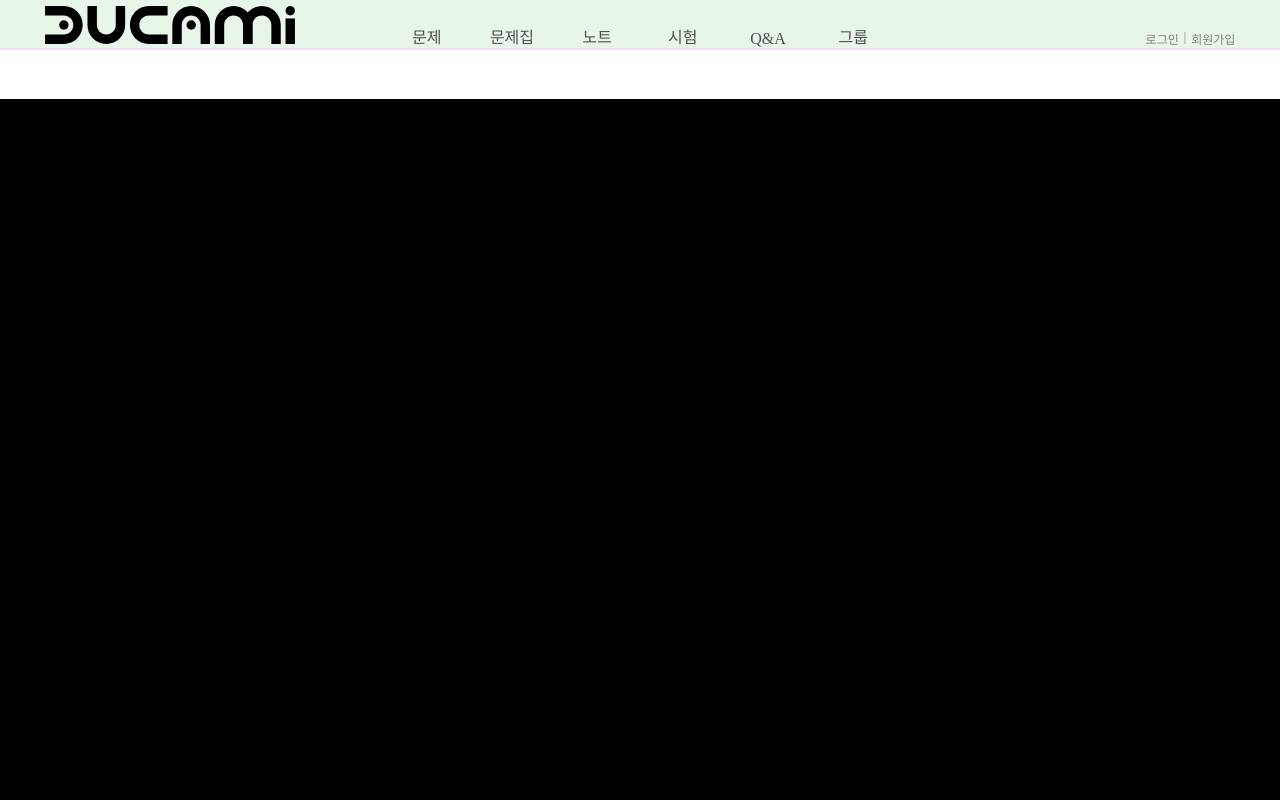
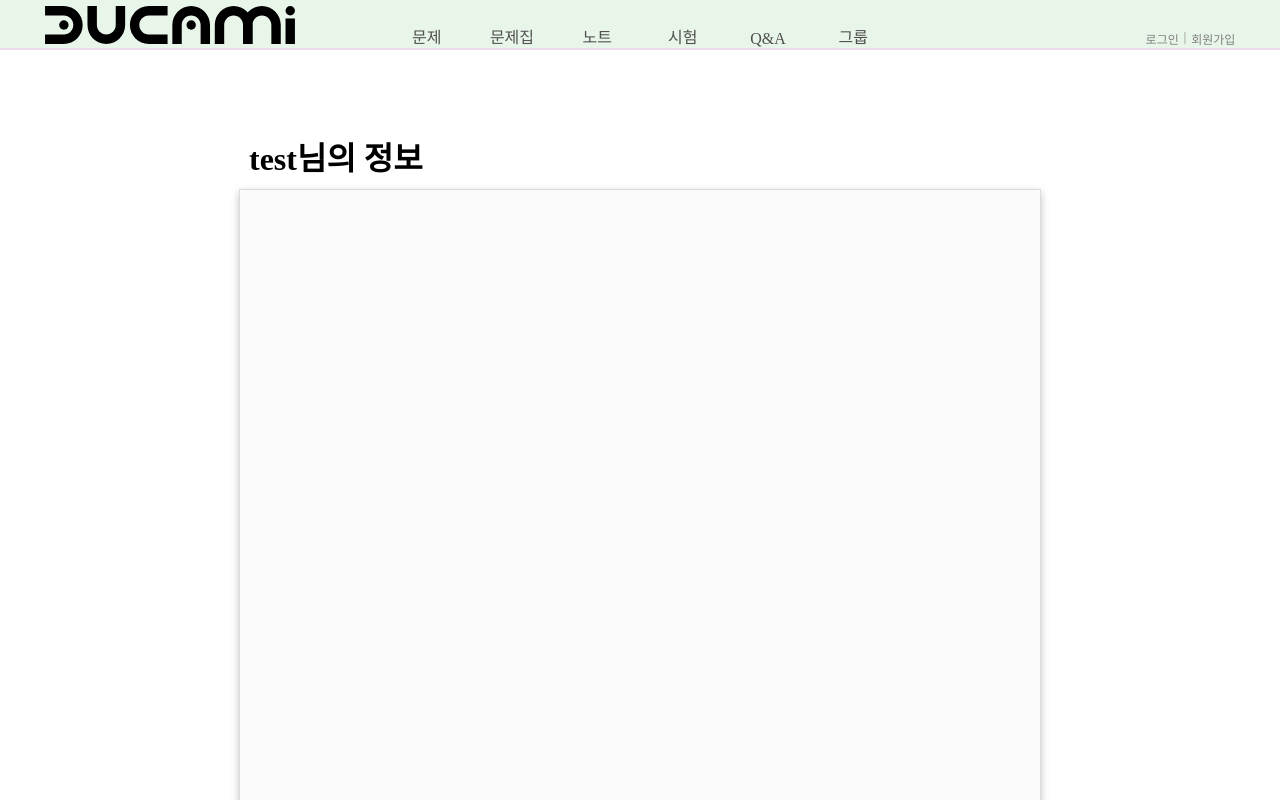
Before and after one commit to Project-DUCADEMY/ducademy-web, a React (Create React App) app: page /mypage in a window 1280 px wide. Shown: the top 800 px of the page. Built offline with nearby package versions, Linux system fonts and the light colour scheme; no server answers; a web font is replaced by a local one.

Commit message:
Update MyPage.jsx

```diff
--- a/src/components/MyPage/MyPage.jsx
+++ b/src/components/MyPage/MyPage.jsx
@@ -1,20 +1,47 @@
+import userData from '../../store/userData'
+import { useRecoilState } from 'recoil'
+import axios from 'axios'
 import styled from 'styled-components'
-const GraphBox = styled.div`
-	margin-top: 75px;
+const Background = styled.div`
+	flex-direction: column;
 	width: 100%;
-	background-color: black;
-	height: 1000px;
+	height: calc(1150px - 52px);
 	display: flex;
+	align-items: center;
+	justify-content: center;
+	background-color: white;
+	margin-top: 52px;
+`
+const FinalWrapper = styled.div`
+
+`
+const ProfileTitle = styled.h1`
+	margin-left: 10px;
+	margin-bottom: 10px;
+	margin-right: auto;
+`
+const Main = styled.div`
+  	width: 800px;
+  	height: 900px;
+  	background-color: #fbfbfb;
+	border : 1px solid #dcdcdc;
+	box-shadow: rgba(0, 0, 0, 0.24) 0px 3px 8px;
+  	display: flex;
+  	flex-direction: column;
+  	align-content: center;
+  	align-items: center;
+  	justify-content: space-evenly;
+  	position: relative;
 `
 
 const MyPage = () => {
 	return (
-		<>
-		<div>
-			김건호
-		</div>
-		<GraphBox/>
-		</>
+		<Background>
+			<FinalWrapper>
+				<ProfileTitle>test님의 정보</ProfileTitle>
+				<Main></Main>
+			</FinalWrapper>
+		</Background>
 	)
 }
 
```
